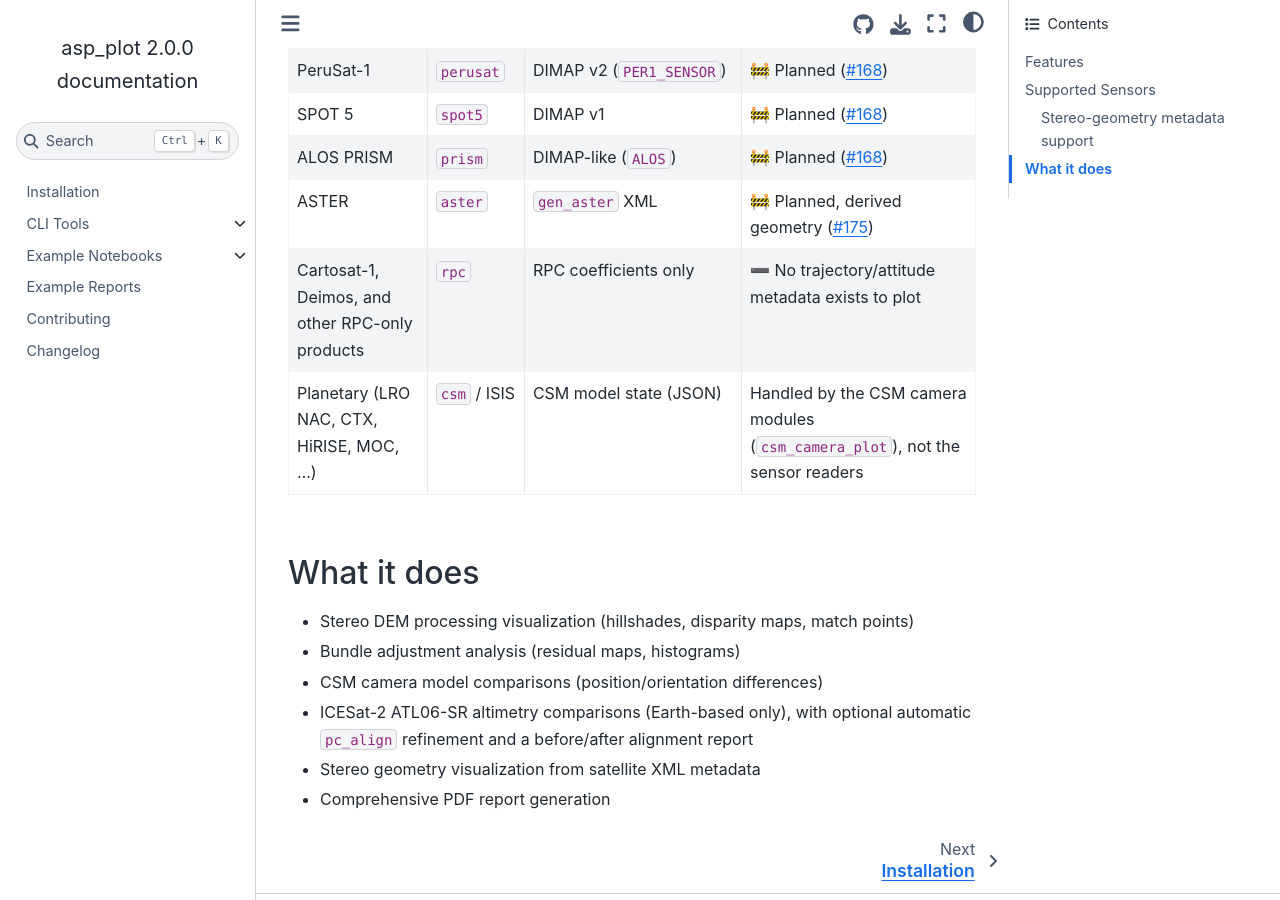
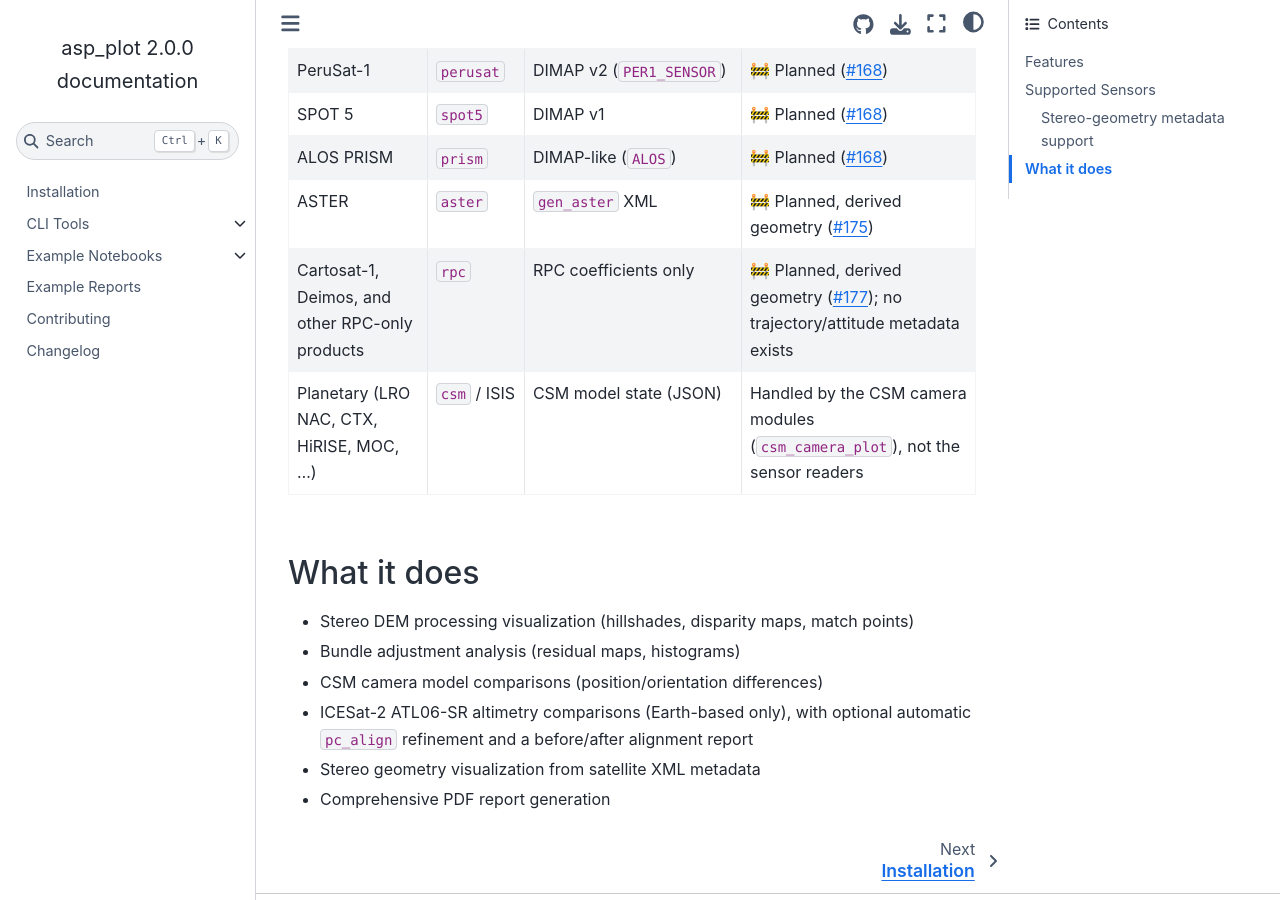
Before and after one commit to uw-cryo/asp_plot, a Sphinx documentation site: the page built from docs/index.md, in a window 1280 px wide and 900 px high, scrolled down 1627 px. Built offline with Sphinx 7.4.7 and the Sphinx Book theme 1.1.4, drawn with Linux system fonts in a browser that asks for light colours; pages that are not in the unit, such as notebooks, are missing from menus.

Commit message:
Flip the RPC-only matrix row to planned, derived geometry (#177)

```diff
--- a/docs/index.md
+++ b/docs/index.md
@@ -84,7 +84,7 @@
 | SPOT 5 | `spot5` | DIMAP v1 | 🚧 Planned ([#168](https://github.com/uw-cryo/asp_plot/issues/168)) |
 | ALOS PRISM | `prism` | DIMAP-like (`ALOS`) | 🚧 Planned ([#168](https://github.com/uw-cryo/asp_plot/issues/168)) |
 | ASTER | `aster` | `gen_aster` XML | 🚧 Planned, derived geometry ([#175](https://github.com/uw-cryo/asp_plot/issues/175)) |
-| Cartosat-1, Deimos, and other RPC-only products | `rpc` | RPC coefficients only | ➖ No trajectory/attitude metadata exists to plot |
+| Cartosat-1, Deimos, and other RPC-only products | `rpc` | RPC coefficients only | 🚧 Planned, derived geometry ([#177](https://github.com/uw-cryo/asp_plot/issues/177)); no trajectory/attitude metadata exists |
 | Planetary (LRO NAC, CTX, HiRISE, MOC, ...) | `csm` / ISIS | CSM model state (JSON) | Handled by the CSM camera modules (`csm_camera_plot`), not the sensor readers |
 
 ## What it does
```
